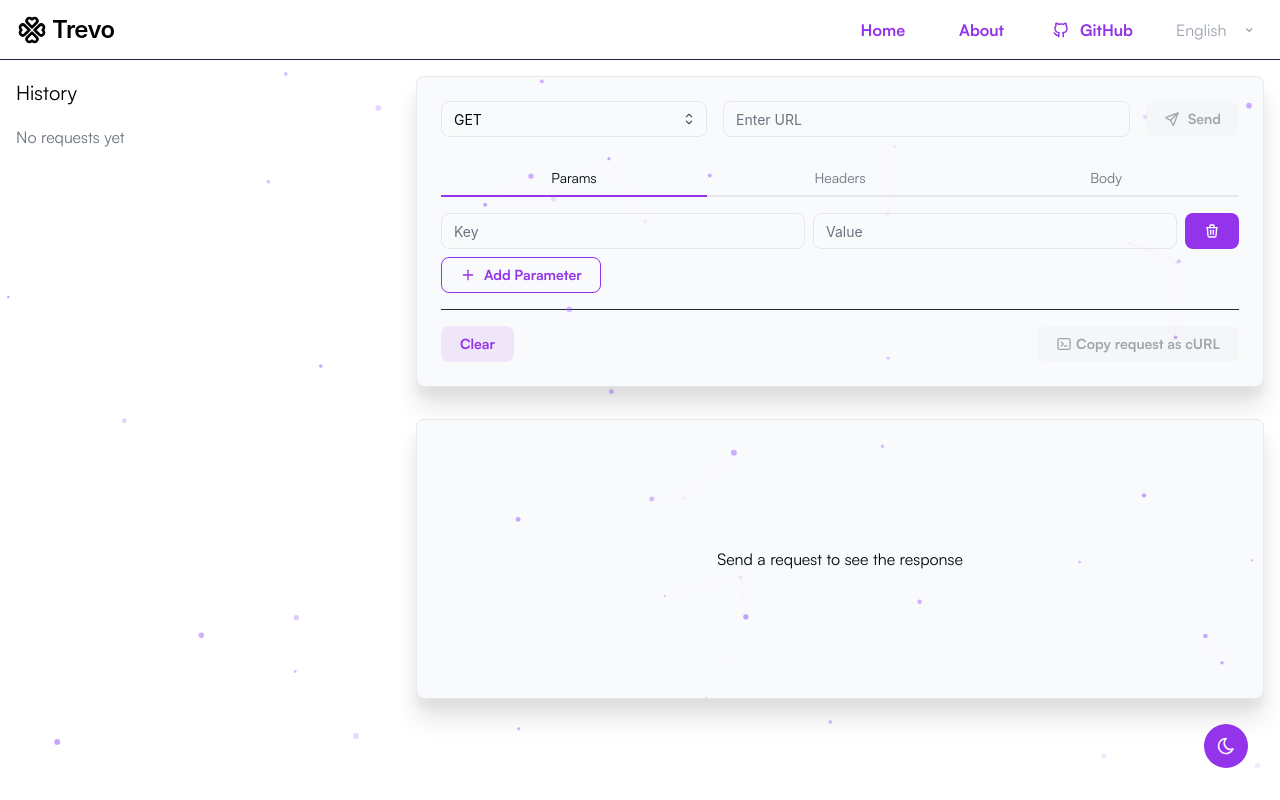
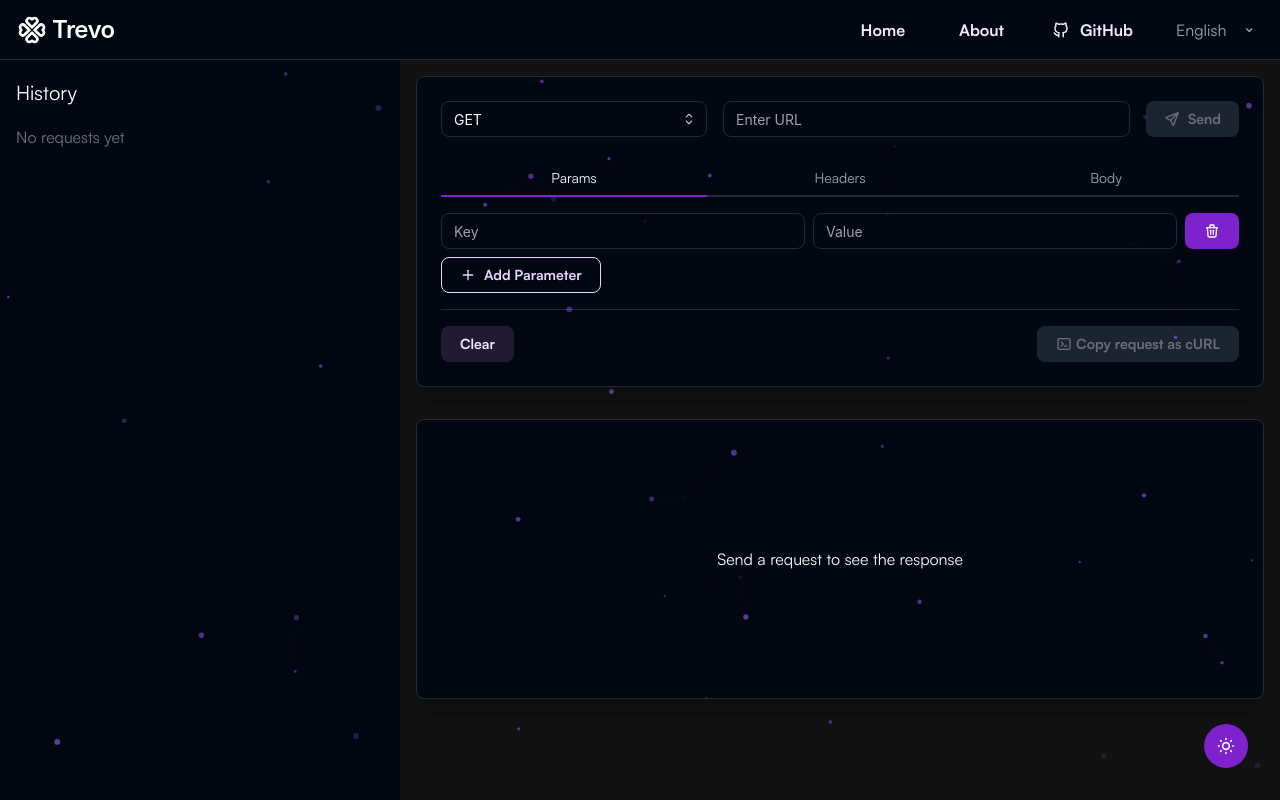
Before and after one commit to olucasandrade/trevo, a Next.js app: page /en in a window 1280 px wide. Built offline with nearby package versions, Linux system fonts and the light colour scheme.

Commit message:
feat: set default color scheme to dark mode on page load

```diff
--- a/src/app/[locale]/page.tsx
+++ b/src/app/[locale]/page.tsx
@@ -1,10 +1,10 @@
 "use client"
 
-import { AppShell, NavLink, Text } from '@mantine/core';
+import { AppShell, NavLink, Text, useMantineColorScheme } from '@mantine/core';
 import { useRequestHistory, HistoryItem } from '../hooks/useRequestHistory';
 import { RequestPanel } from '../components/RequestPanel';
 import { ResponsePanel } from '../components/ResponsePanel';
-import { useState } from 'react';
+import { useEffect, useState } from 'react';
 import { ApiResponse } from '../services/apiService';
 import { useDisclosure } from '@mantine/hooks';
 import { Header } from '../components/Header';
@@ -17,6 +17,11 @@ export default function Index() {
   const [response, setResponse] = useState<ApiResponse>();
   const [selectedRequest, setSelectedRequest] = useState<HistoryItem | null>(null);
   const [opened, { toggle }] = useDisclosure();
+  const { setColorScheme } = useMantineColorScheme();
+
+  useEffect(() => {
+    setColorScheme('dark');
+  })
 
   const handleHistorySelect = (item: HistoryItem) => {
     toggle();
```
